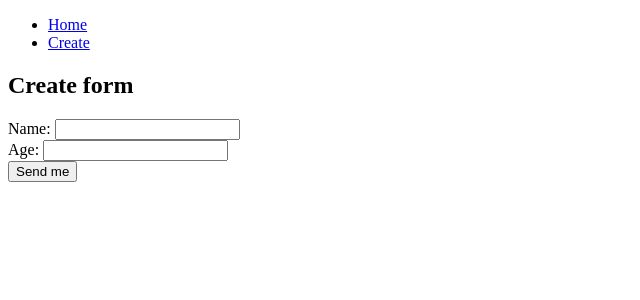
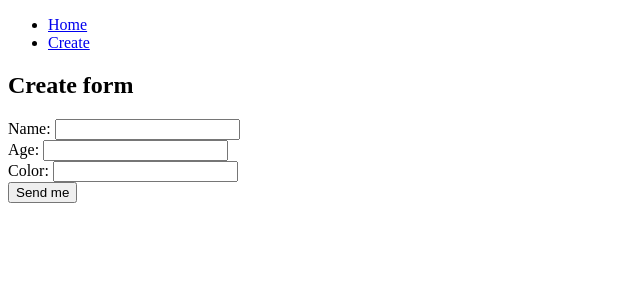
Before and after one commit to PrzemekGdula/firebase-day2-crud, a React (Create React App) app: page /create in a window 1280 px wide. Shown: the top 300 px of the page, without its empty margins (0-640 px from the left). Built offline with nearby package versions, Linux system fonts and the light colour scheme.

Commit message:
form with handle submit

```diff
--- a/src/components/Create.js
+++ b/src/components/Create.js
@@ -7,20 +7,33 @@ class Create extends Component {
         age: ''
     }
 
-    handleChange = (event, fieldName) => {
-        this.setState({ [fieldName]: event.target.value });
+    // handleChange = (event, fieldName) => {
+    // this.setState({ [fieldName]: event.target.value });
+    // }
+
+    handleChange = (event) => {
+        this.setState({ [event.target.name]: event.target.value });
+
+    }
+
+    handleSubmit = (event) => {
+        console.log(this.state);
+        event.preventDefault();
     }
 
     render() {
         return (
             <div>
                 <h2>Create form</h2>
-                <form>
+                <form onSubmit={this.handleSubmit}>
                     <div>
-                        Name: <input type="text" onChange={(event) => this.handleChange(event, 'name')} />
+                        Name: <input type="text" name="name" onChange={this.handleChange} />
                     </div>
                     <div>
-                        Age: <input type="text" onChange={(event) => this.handleChange(event, 'age')} />
+                        Age: <input type="text" name="age" onChange={this.handleChange} />
+                    </div>
+                    <div>
+                        Color: <input type="text" name="color" onChange={this.handleChange} />
                     </div>
                     <button>Send me</button>
                 </form>
```
